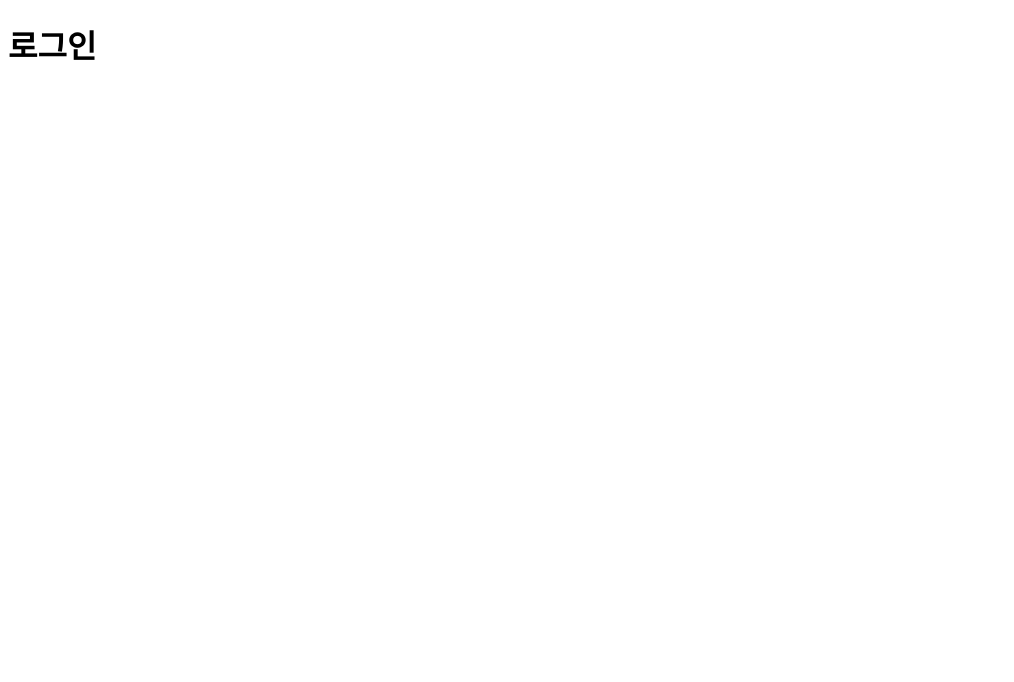
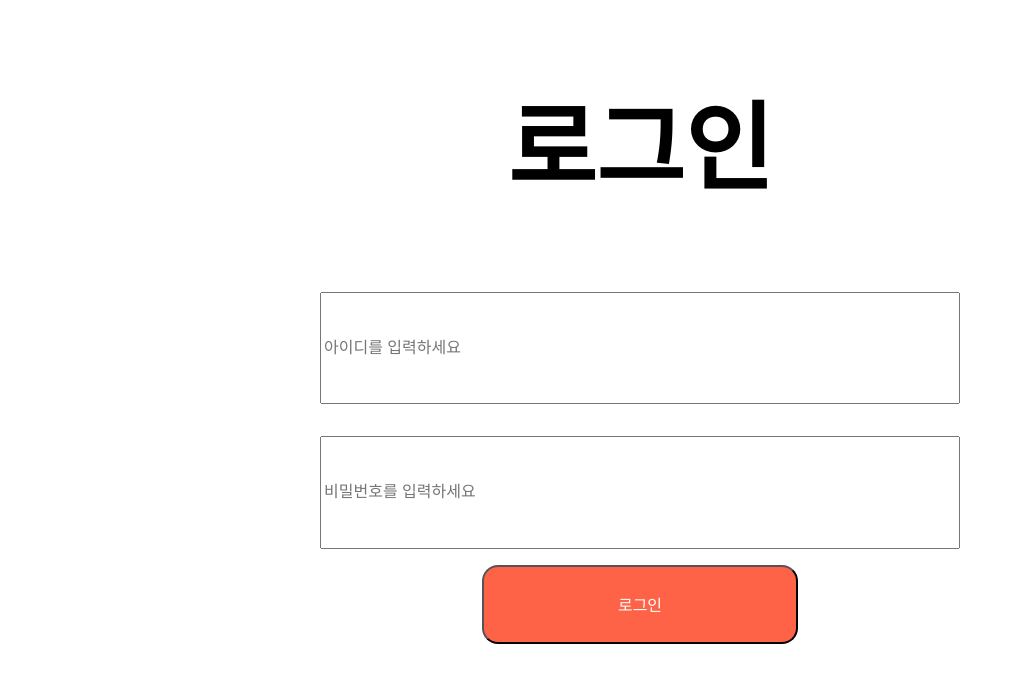
Before and after one commit to mkhajiit/selenium-login-test, a React (Vite) app: page / in a window 1280 px wide. Shown: the top 682 px of the page, without its empty margins (0-1014 px from the left). Built offline with nearby package versions, Linux system fonts and the light colour scheme.

Commit message:
feat/style: 로그인 기능 구현 및 스타일 추가

```diff
--- a/package.json
+++ b/package.json
@@ -11,7 +11,8 @@
   },
   "dependencies": {
     "react": "^19.0.0",
-    "react-dom": "^19.0.0"
+    "react-dom": "^19.0.0",
+    "styled-components": "^6.1.17"
   },
   "devDependencies": {
     "@eslint/js": "^9.21.0",
--- /dev/null
+++ b/src/features/login/Login.styles.ts
@@ -0,0 +1,34 @@
+import styled from 'styled-components';
+
+export const LoginContainer = styled.div`
+  font-size: 3rem;
+  display: flex;
+  flex-direction: column; // 주축
+  justify-content: center; // 세로 중앙 정렬(항상 주축을 기준으로 정렬함)
+  align-items: center; // 가로 중앙 정렬(항상 교차축을 기준으로 정렬한다)
+  height: 100vh; // 전체 높이 기준
+`;
+
+export const InputGroup = styled.div`
+  width: 50%;
+  height: 70%;
+  display: flex;
+  flex-direction: column;
+  align-items: center;
+`;
+
+export const StyledInput = styled.input`
+  width: 100%;
+  height: 20%;
+  margin: 1rem;
+  font-size: 1rem;
+`;
+
+export const StyledButton = styled.button`
+  width: 50%;
+  height: 15%;
+  font-size: 1rem;
+  border-radius: 1rem;
+  background-color: tomato;
+  color: white;
+`;
--- a/src/features/login/Login.tsx
+++ b/src/features/login/Login.tsx
@@ -1,8 +1,33 @@
+import { useState } from 'react';
+import { InputGroup, LoginContainer, StyledButton, StyledInput } from './Login.styles';
+
 function Login() {
+  const [idInput, setIdInput] = useState('');
+  const [pwdInput, setPwdInput] = useState('');
+
+  const onClick = () => {
+    console.log('아이디:', idInput, '비밀번호:', pwdInput);
+  };
   return (
-    <div>
+    <LoginContainer>
       <h1>로그인</h1>
-    </div>
+      <InputGroup>
+        <StyledInput
+          value={idInput}
+          onChange={(event) => setIdInput(event.target.value)}
+          className='id-input'
+          placeholder='아이디를 입력하세요'
+        />
+        <StyledInput
+          type='password'
+          value={pwdInput}
+          onChange={(event) => setPwdInput(event.target.value)}
+          className='pwd-input'
+          placeholder='비밀번호를 입력하세요'
+        />
+        <StyledButton onClick={onClick}>로그인</StyledButton>
+      </InputGroup>
+    </LoginContainer>
   );
 }
 
```
Also changed, not shown: 1 other file (tests, documents, lock files or other folders).
